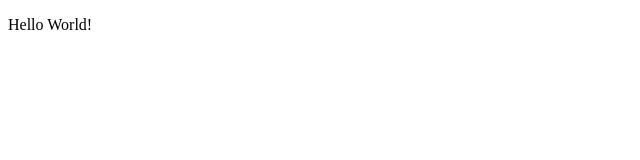
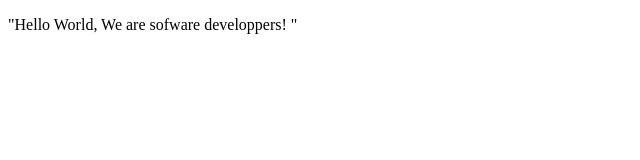
Before and after one commit to Mukumbuta/Bertin-Emmanuel, a plain HTML site: page index.html in a window 1280 px wide. Shown: the whole page, without its empty margins (0-640 px from the left). Drawn offline with Linux system fonts and the light colour scheme.

Commit message:
added the second part

```diff
--- a/index.html
+++ b/index.html
@@ -8,7 +8,7 @@
 
   <body>
     <p>
-      Hello World!
+      "Hello World, We are sofware developpers! "
     </p>
     <script src="https://cdn.freecodecamp.org/testable-projects-fcc/v1/bundle.js"></script>
 
```
